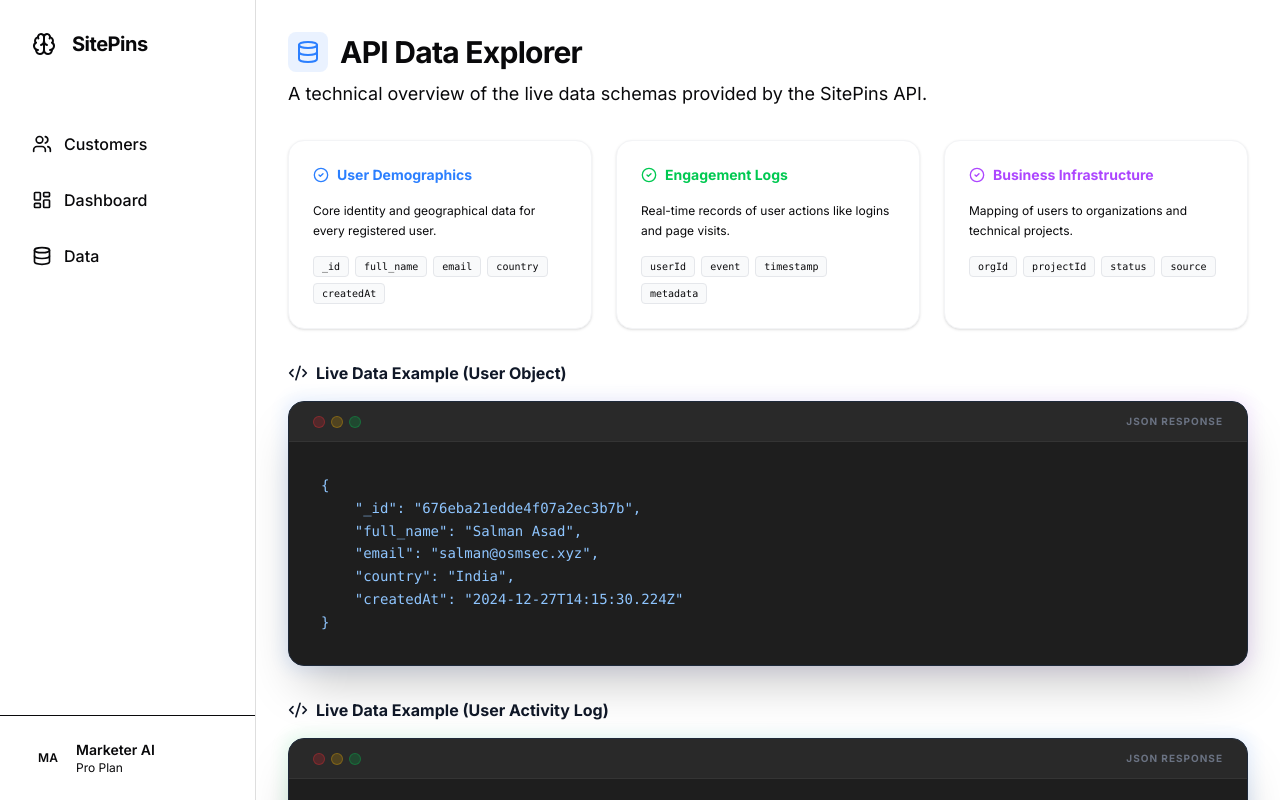
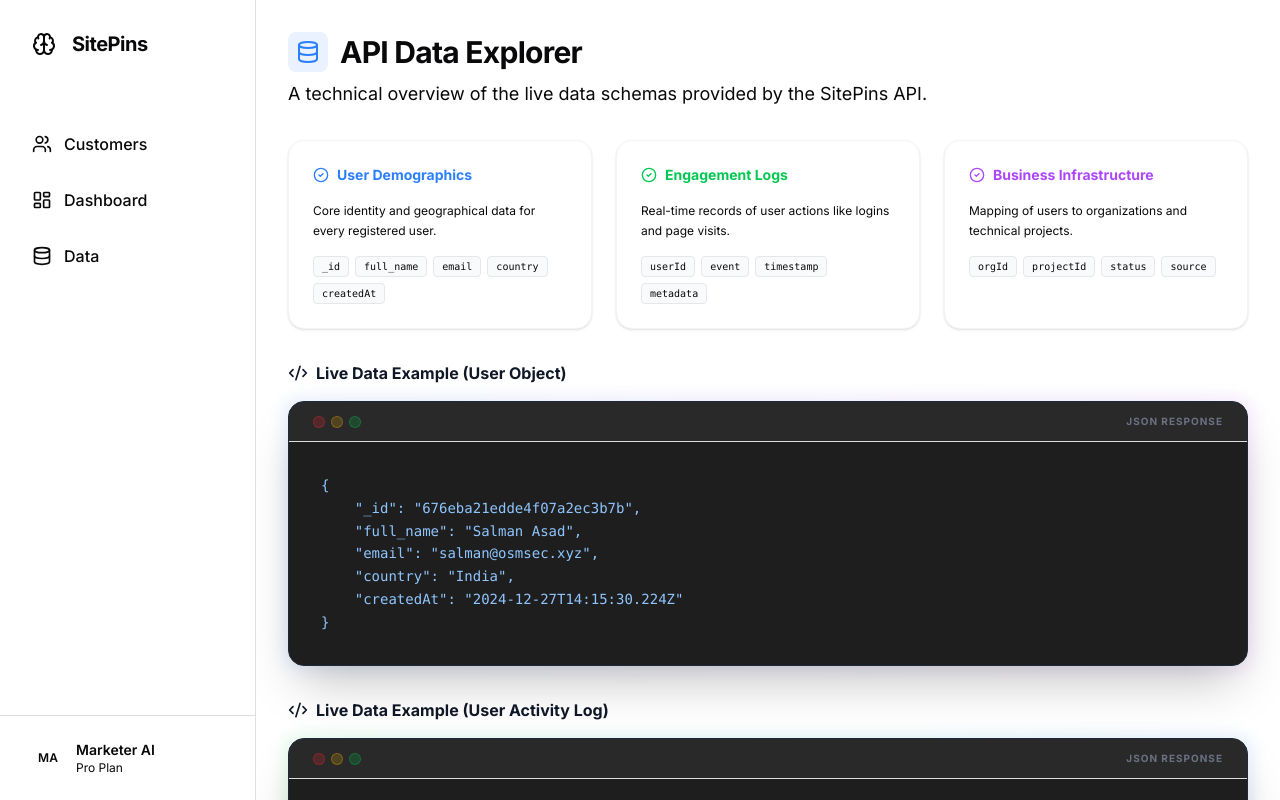
Before and after one commit to mehedi-sharif/user-persona, a Next.js app: page /data in a window 1280 px wide. Shown: the top 800 px of the page. Built offline with nearby package versions, Linux system fonts and the light colour scheme; no server answers.

Commit message:
Add CSS rules to ensure border-bottom and border-top use #dedede

```diff
--- a/src/app/globals.css
+++ b/src/app/globals.css
@@ -58,3 +58,14 @@
   border-color: var(--input-focus) !important;
   outline: none;
 }
+/* Ensure all border-bottom uses #dedede */
+.border-b,
+[class*="border-b"] {
+  border-bottom-color: #dedede !important;
+}
+
+/* Ensure all border-top uses #dedede */
+.border-t,
+[class*="border-t"] {
+  border-top-color: #dedede !important;
+}
```
